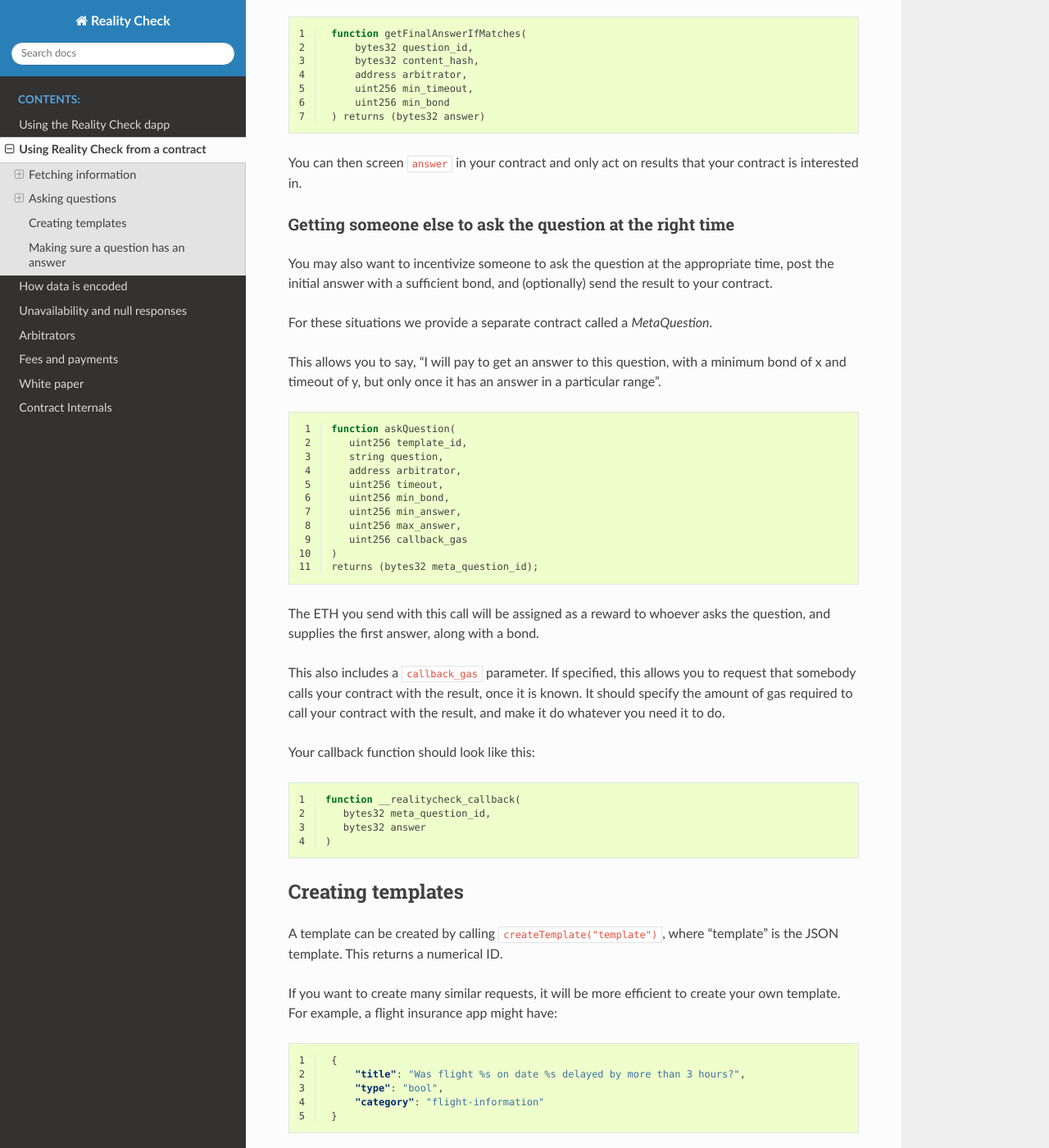
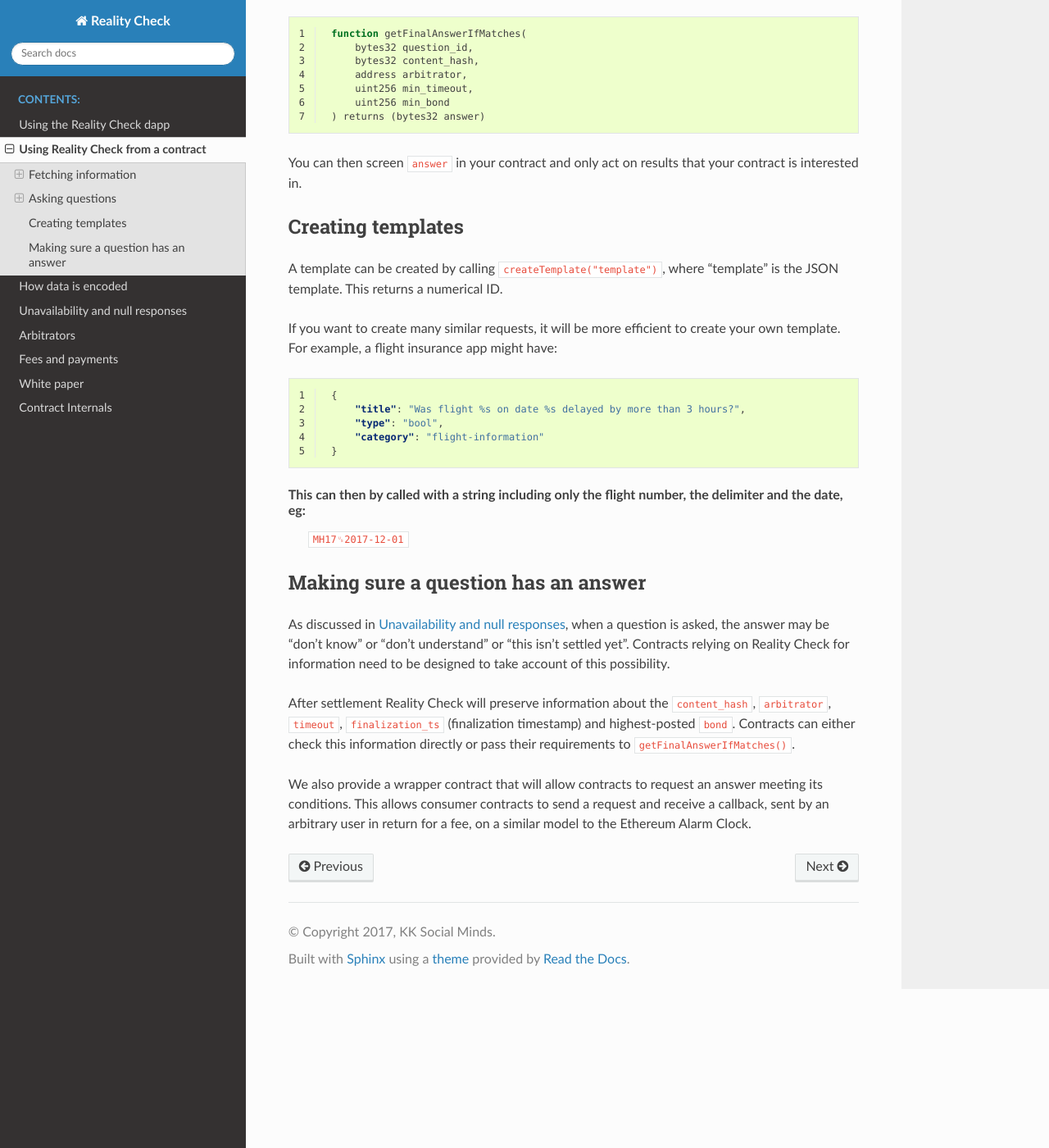
Before and after one commit to realitio/realitio-dapp, a Sphinx documentation site: the page built from docs/contracts.rst, in a window 1280 px wide and 1400 px high, scrolled down 2328 px. Shown: the whole window at 82% size. Built offline with Sphinx 7.4.7 and the Read the Docs theme 2.0.0, drawn with Linux system fonts in a browser that asks for light colours.

Commit message:
Nuke the metaquestion stuff, we'll leave it out of the initial audit/release

```diff
--- a/docs/contracts.rst
+++ b/docs/contracts.rst
@@ -102,44 +102,6 @@ To make this easier, we provide a method called ``getFinalAnswerIfMatches()``. T
 
 You can then screen ``answer`` in your contract and only act on results that your contract is interested in.
 
-Getting someone else to ask the question at the right time
-^^^^^^^^^^^^^^^^^^^^^^^^^^^^^^^^^^^^^^^^^^^^^^^^^^^^^^^^^^
-
-You may also want to incentivize someone to ask the question at the appropriate time, post the initial answer with a sufficient bond, and (optionally) send the result to your contract.
-
-For these situations we provide a separate contract called a `MetaQuestion`.
-
-This allows you to say, "I will pay to get an answer to this question, with a minimum bond of x and timeout of y, but only once it has an answer in a particular range".
-
-.. code-block:: javascript
-   :linenos:
-
-   function askQuestion(
-      uint256 template_id,
-      string question,
-      address arbitrator,
-      uint256 timeout,
-      uint256 min_bond,
-      uint256 min_answer,
-      uint256 max_answer,
-      uint256 callback_gas
-   )
-   returns (bytes32 meta_question_id);
-
-The ETH you send with this call will be assigned as a reward to whoever asks the question, and supplies the first answer, along with a bond.
-
-This also includes a ``callback_gas`` parameter. If specified, this allows you to request that somebody calls your contract with the result, once it is known. It should specify the amount of gas required to call your contract with the result, and make it do whatever you need it to do.
-
-Your callback function should look like this:
-
-.. code-block:: javascript
-   :linenos:
-
-   function __realitycheck_callback(
-      bytes32 meta_question_id,
-      bytes32 answer
-   )
-
 Creating templates
 ------------------
 
--- a/docs/whitepaper.rst
+++ b/docs/whitepaper.rst
@@ -147,7 +147,7 @@ The handling of null, undecided or unclear answers is considered outside the sco
 
 There is no way to pause a question once it has been asked, so if the answer to a question at any given time is "null" or "undecided" or "too early to sensibly ask", these values may be be settled on as the final result. Contracts consuming this data should be prepared to simply reject any answer they are not interested in, and wait for the same question to be asked again and get an answer in the range that does interest them.
 
-After settlement Reality Check will preserve information about the question hash, a, timeout, final bond, and finalization date, so consuming contracts can ask a user to send them a question ID, then verify that it meets the minimum conditions it requires to trust the information. We also provide a wrapper contract that will allow contracts to request an answer meeting its conditions. This allows consumer contracts to send a request and receive a callback, sent by an arbitrary user in return for a fee, on a similar model to the Ethereum Alarm Clock.
+After settlement Reality Check will preserve information about the question hash, a, timeout, final bond, and finalization date, so consuming contracts can ask a user to send them a question ID, then verify that it meets the minimum conditions it requires to trust the information. It may also be useful to create a wrapper contract that will allow contracts to request an answer meeting its conditions, allowing consumer contracts to send a request and receive a callback, sent by an arbitrary user in return for a fee, on a similar model to the Ethereum Alarm Clock.
 
 Arbitration mechanisms
 ----------------------
```
